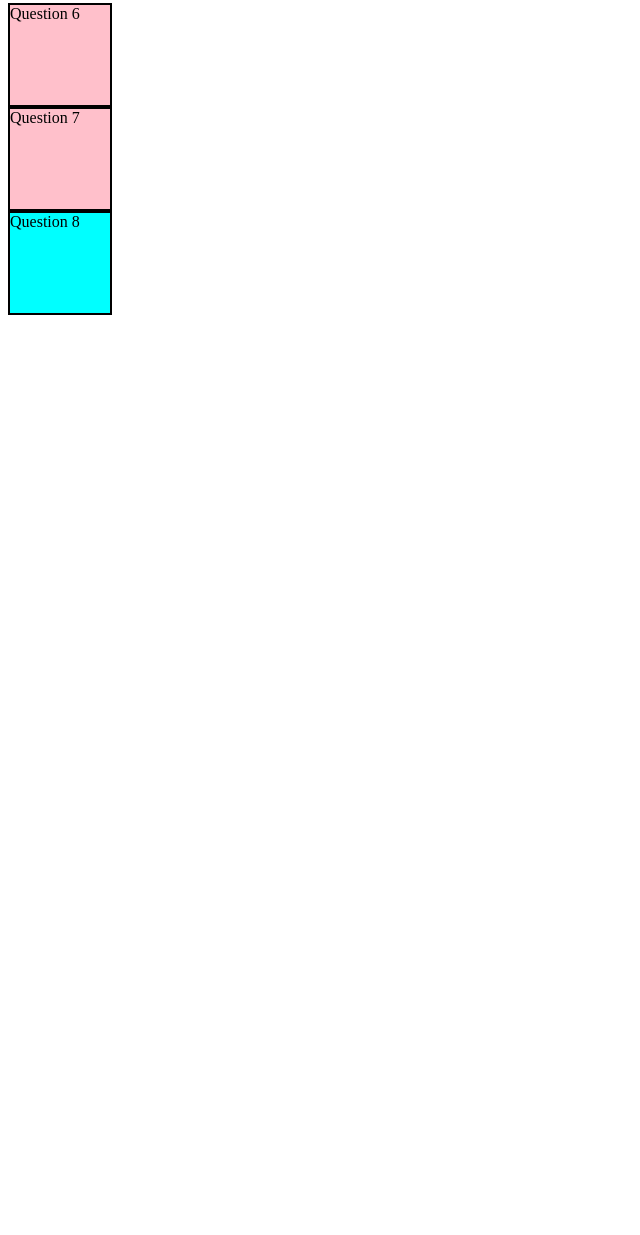
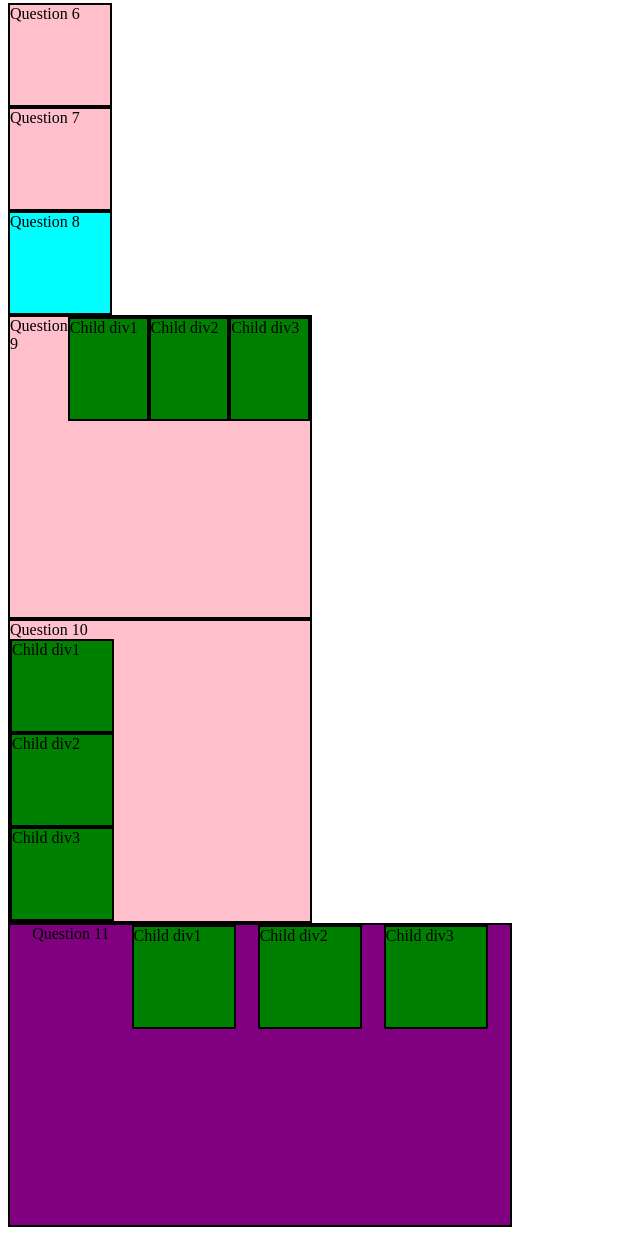
Before and after one commit to ValentinaPrior/lab06, a plain HTML site: page index.html in a window 1280 px wide. Shown: the part 2631-3866 px from the top of the page, without its empty margins (0-640 px from the left). Before the commit the page ends 2946 px from the top, so only its background shows below. Drawn offline with Linux system fonts and the light colour scheme.

Commit message:
up to q11

```diff
--- a/index.html
+++ b/index.html
@@ -125,7 +125,25 @@ lang="en"></html>
 
 
     <div class="box1">Question 8</div>
-    <div class="box2">Question 8</div><br><br><br><br><br>
+    <div class="box2">Question 8</div>
+
+    <div class="Question-9">Question 9
+        <div class="childdiv1">Child div1</div>
+        <div class="childdiv1">Child div2</div>
+        <div class="childdiv1">Child div3</div>
+    </div>
+
+    <div class="Question-10">Question 10
+        <div class="childdiv2">Child div1</div>
+        <div class="childdiv2">Child div2</div>
+        <div class="childdiv2">Child div3</div>
+    </div>
+
+    <div class="Question-11">Question 11
+        <div class="childdiv3">Child div1</div>
+        <div class="childdiv3">Child div2</div>
+        <div class="childdiv3">Child div3</div>
+    </div>
 
 
 
--- a/style.css
+++ b/style.css
@@ -7,6 +7,7 @@ div{
 }
 .static-box{
     position:static;
+
 
 }
 .relative-box{
@@ -39,8 +40,8 @@ div{
 }
 .background-image-repeat{
     background-image: url(image.png);
-    background-repeat:repeat;
-    background-size:cover;
+    background-repeat:repeat-x repeat-y;
+    background-size:50%;
 
 }
 .box1{
@@ -50,6 +51,36 @@ div{
 }
 .box2{
     z-index:2;
-    position:absolute;
+    position:relative;
     background-color: aqua;
 }
+.Question-9{
+      display:flex;
+      flex-direction:row;
+      height:300px;
+      width:300px;
+
+}
+.childdiv1{
+    background-color:green;
+}
+.Question-10{
+    display:flex;
+    flex-direction:column;
+    height:300px;
+    width:300px;
+
+}
+.childdiv2{
+    background-color:green;
+}
+.Question-11{
+    display:flex;
+    justify-content:space-evenly;
+    height:300px;
+    width:500px;
+    background-color:purple;
+}
+.childdiv3{
+    background-color:green;
+}
```
